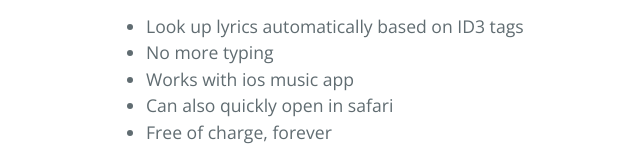
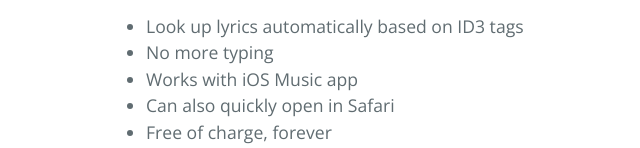
Before and after one commit to tomtclai/Instant-Lyrics, a plain HTML site: page index.html in a window 1280 px wide. Shown: the part 668-816 px from the top of the page, 118-758 px from the left. Drawn offline with nearby package versions, Linux system fonts and the light colour scheme.

Commit message:
spelling

```diff
--- a/index.html
+++ b/index.html
@@ -26,8 +26,8 @@
     <ul>
       <li>Look up lyrics automatically based on ID3 tags</li>
       <li>No more typing</li>
-      <li>Works with ios music app</li>
-      <li>Can also quickly open in safari</li>
+      <li>Works with iOS Music app</li>
+      <li>Can also quickly open in Safari</li>
       <li>Free of charge, forever </li>
     </ul>
 
```
